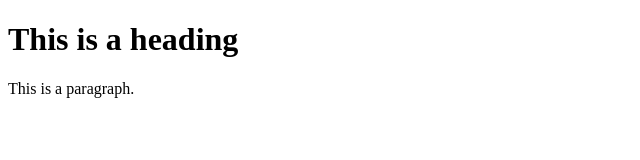
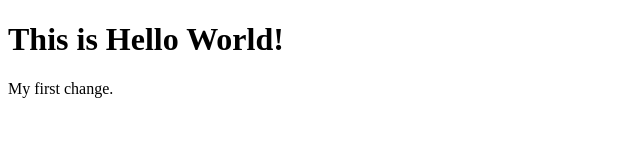
Before and after one commit to nabbas864/s3host, a plain HTML site: page index.html in a window 1280 px wide. Shown: the whole page, without its empty margins (0-640 px from the left). Drawn offline with Linux system fonts and the light colour scheme.

Commit message:
my first change

```diff
--- a/index.html
+++ b/index.html
@@ -5,8 +5,8 @@
 </head>
 <body>
 
-<h1>This is a heading</h1>
-<p>This is a paragraph.</p>
+<h1>This is Hello World!</h1>
+<p>My first change.</p>
 
 </body>
 </html>
```
